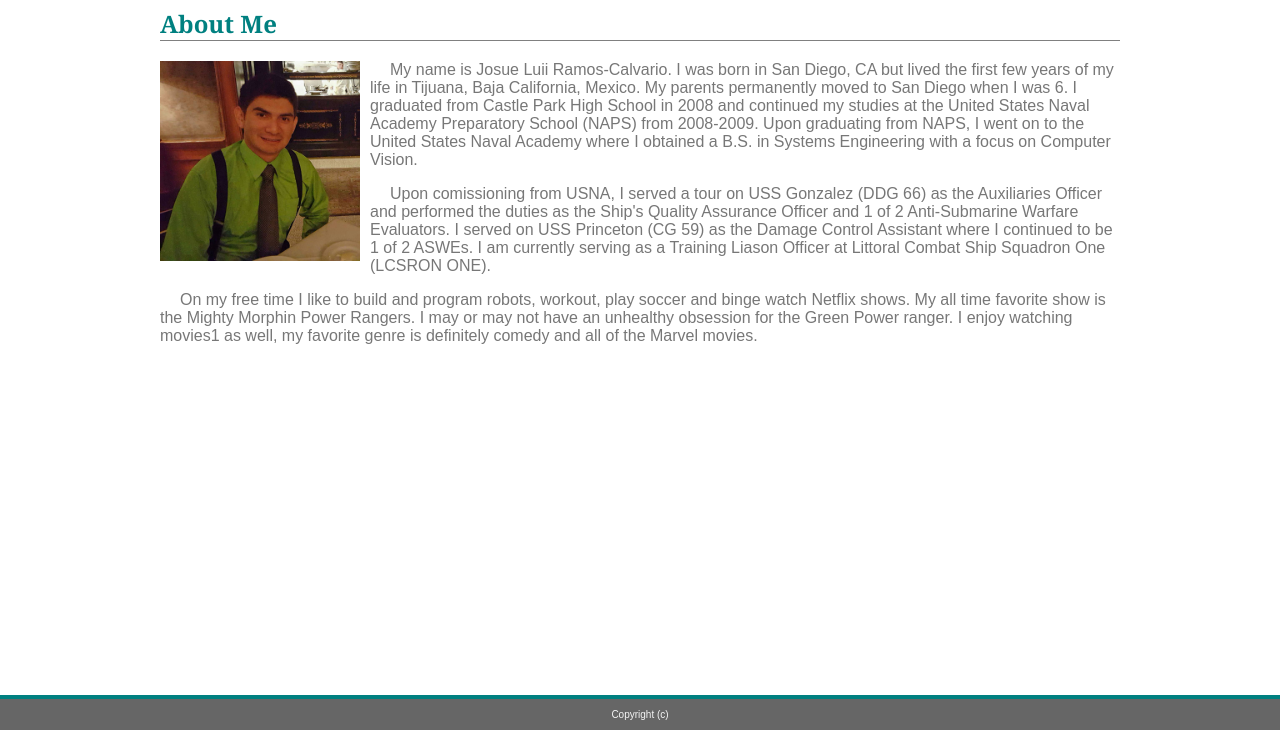
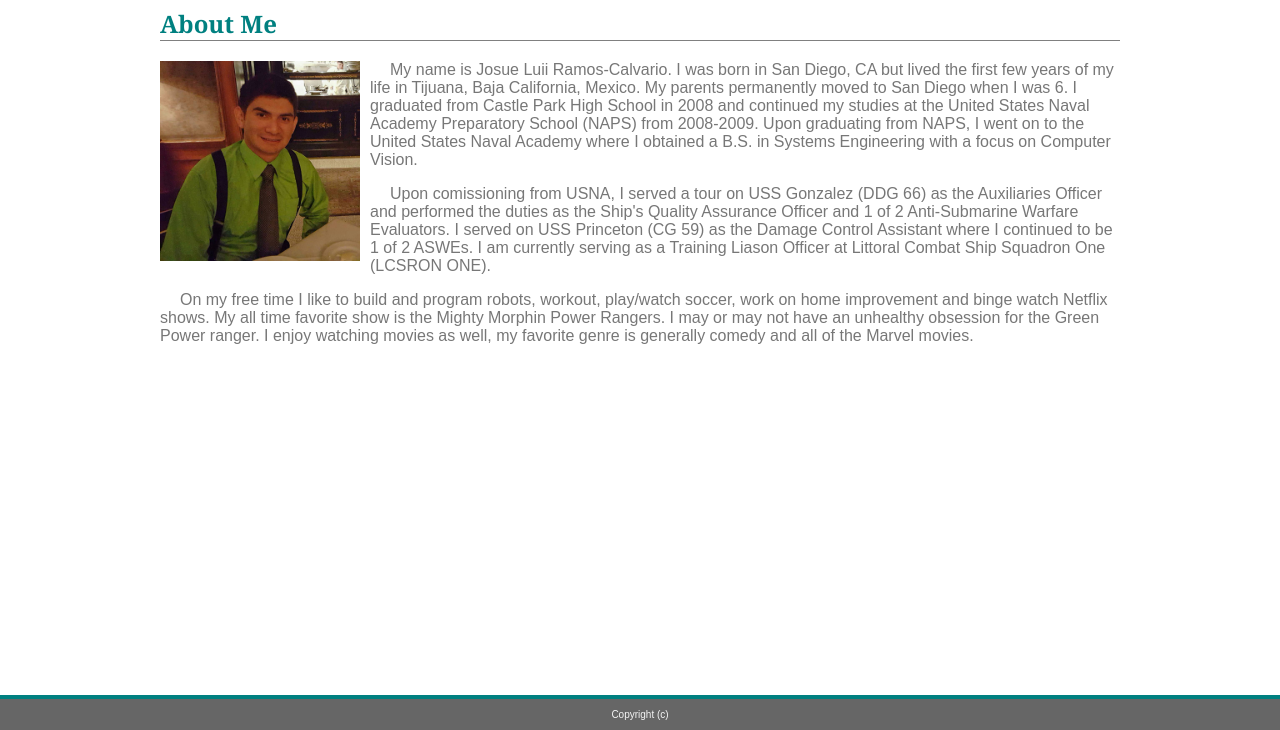
Before and after one commit to jlrc555/Basic-Portfolio, a plain HTML site: page index.html in a window 1280 px wide. Shown: the part 70-800 px from the top of the page. Drawn offline with Linux system fonts and the light colour scheme; a script that the page names is missing.

Commit message:
Update index.html

```diff
--- a/index.html
+++ b/index.html
@@ -29,9 +29,9 @@
       <p class="indent">Upon comissioning from USNA, I served a tour on USS Gonzalez (DDG 66) as the Auxiliaries Officer and performed the duties as the Ship's
         Quality Assurance Officer and 1 of 2 Anti-Submarine Warfare Evaluators. I served on USS Princeton (CG 59) as the Damage Control Assistant where I continued to
         be 1 of 2 ASWEs. I am currently serving as a Training Liason Officer at Littoral Combat Ship Squadron One (LCSRON ONE).</p>
-      <p class="indent">On my free time I like to build and program robots, workout, play soccer and binge watch Netflix shows. My all time favorite show is the
-        Mighty Morphin Power Rangers. I may or may not have an unhealthy obsession for the Green Power ranger. I enjoy watching movies1 as well, my favorite genre is
-        definitely comedy and all of the Marvel movies.</p>
+      <p class="indent">On my free time I like to build and program robots, workout, play/watch soccer, work on home improvement and binge watch Netflix shows. My all time favorite show is the
+        Mighty Morphin Power Rangers. I may or may not have an unhealthy obsession for the Green Power ranger. I enjoy watching movies as well, my favorite genre is
+        generally comedy and all of the Marvel movies.</p>
     </div>
 
       <div class="footer">
```
